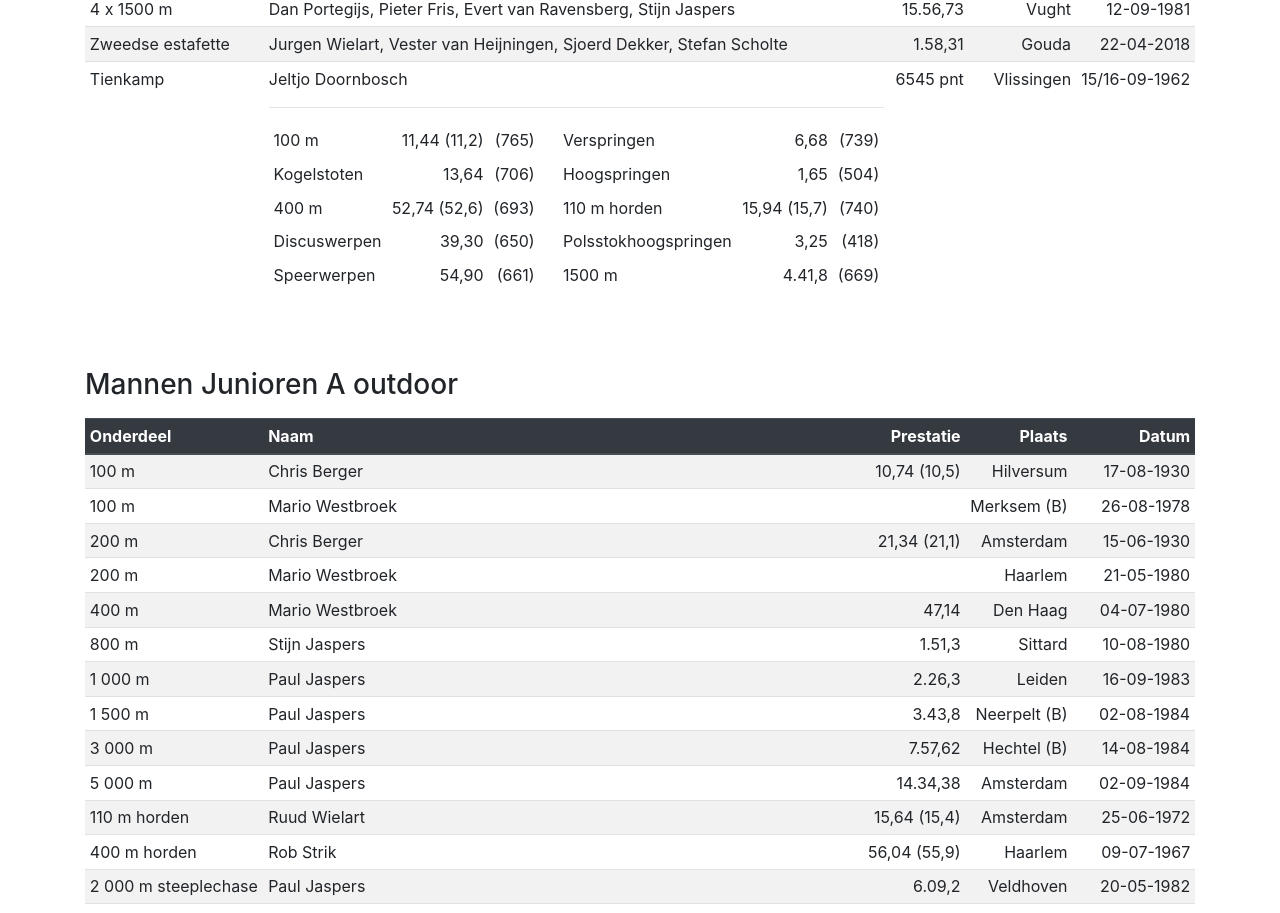
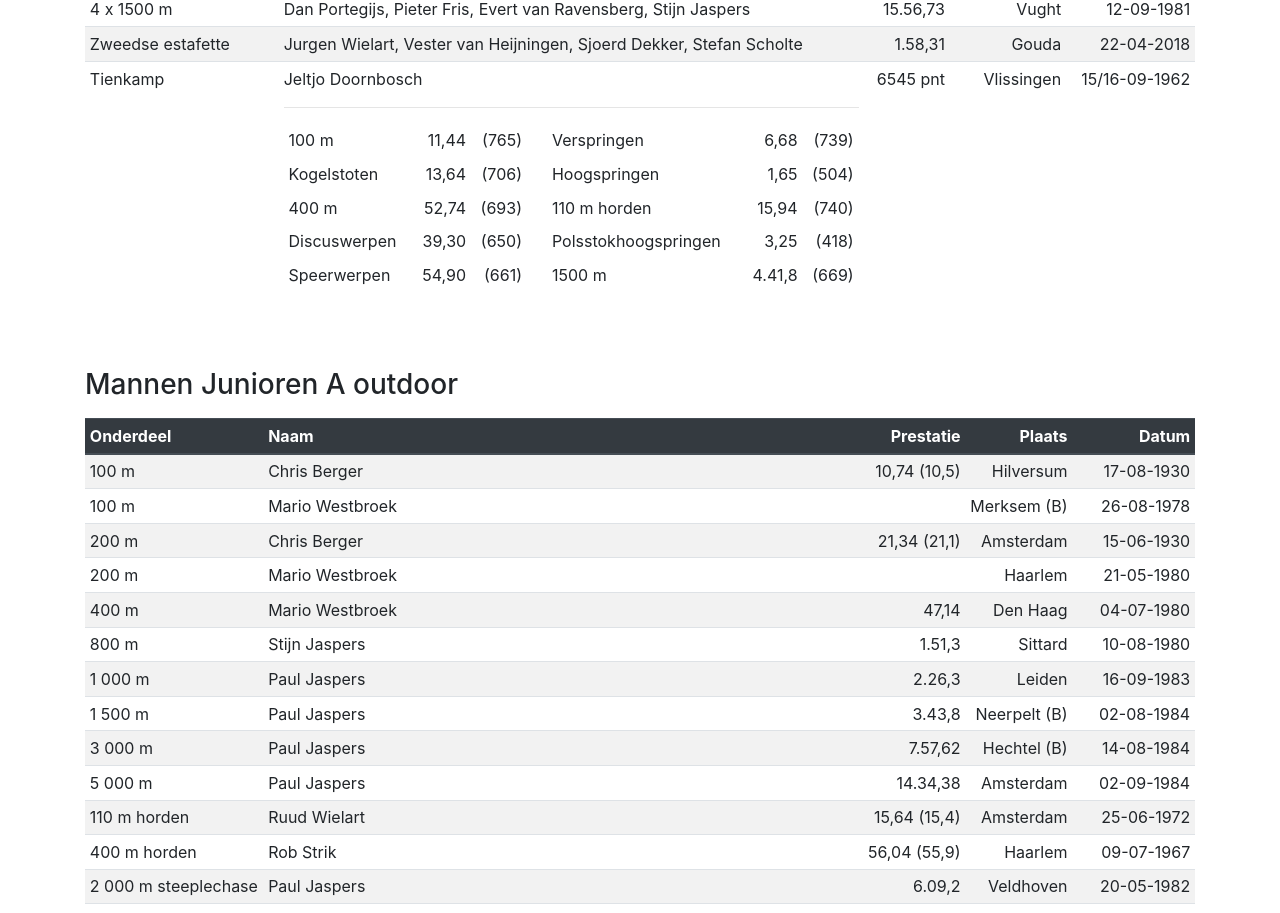
Before and after one commit to Voles/avhaarlem-ranglijsten, a React (Create React App) app: page / in a window 1280 px wide. Shown: the part 10098-11011 px from the top of the page. Built offline with nearby package versions, Linux system fonts and the light colour scheme.

Commit message:
Verwijder handgeklokte tijden

```diff
--- a/src/resultaten/mannen-outdoor/senioren.js
+++ b/src/resultaten/mannen-outdoor/senioren.js
@@ -278,7 +278,7 @@ export default [
     "prestatie": [
       {
         "onderdeel": HONDERD_METER,
-        "prestatie": "11,44 (11,2)",
+        "prestatie": "11,44",
         "punten": "(765)"
       },
       {
@@ -298,12 +298,12 @@ export default [
       },
       {
         "onderdeel": "400 m",
-        "prestatie": "52,74 (52,6)",
+        "prestatie": "52,74",
         "punten": "(693)"
       },
       {
         "onderdeel": HONDERDENTIEN_METER_HORDEN,
-        "prestatie": "15,94 (15,7)",
+        "prestatie": "15,94",
         "punten": "(740)"
       },
       {
```
